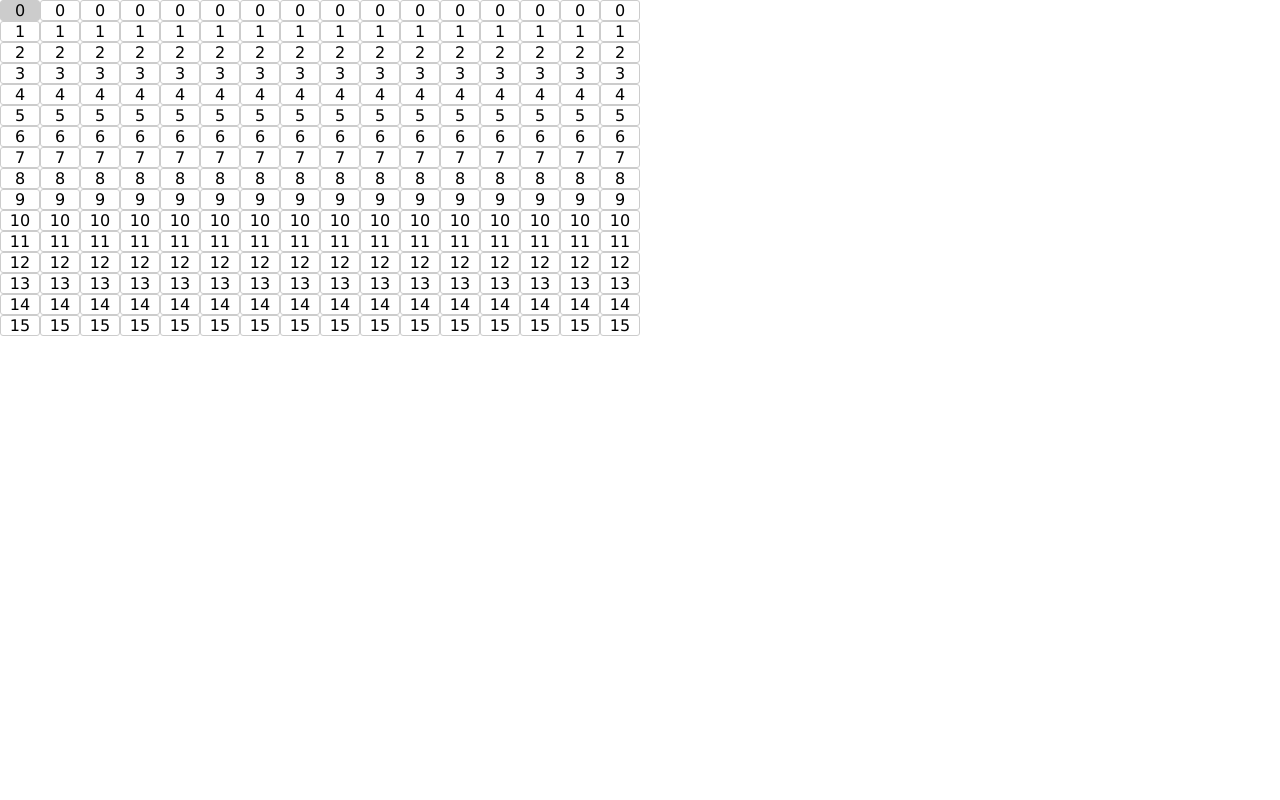
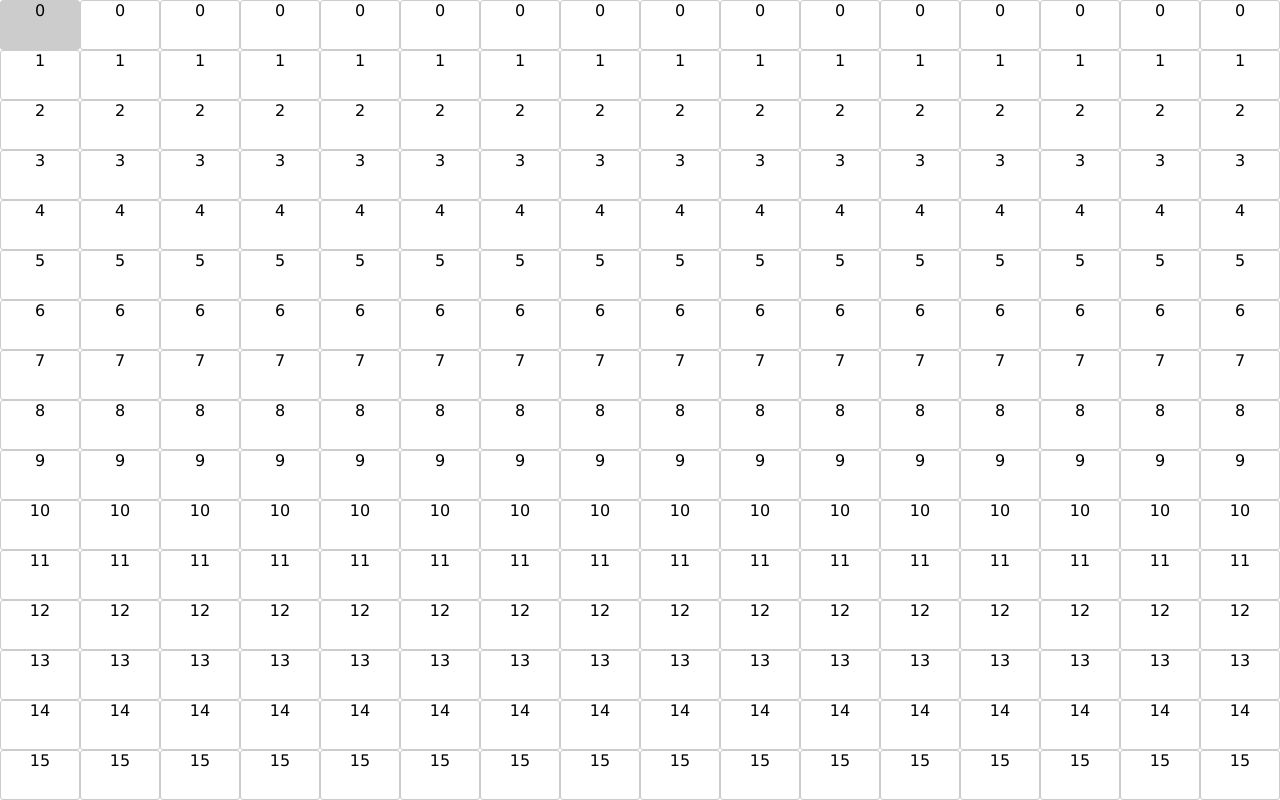
Before and after one commit to haunteringj/etch-a-sketch, a plain HTML site: page index.html in a window 1280 px wide. Drawn offline with Linux system fonts and the light colour scheme.

Commit message:
have a nice looking grid now

```diff
--- a/style.css
+++ b/style.css
@@ -9,13 +9,14 @@ body {
 
 .grid-container {
     display: flex;
-    height: auto;
-    width: 50%;
+    justify-content: space-between;
+    height: 100vh;
 }
 
 .grid-container .col {
     display: flex;
     flex-direction: column;
+    justify-content: space-between;
     flex: 1;
 }
 
```
